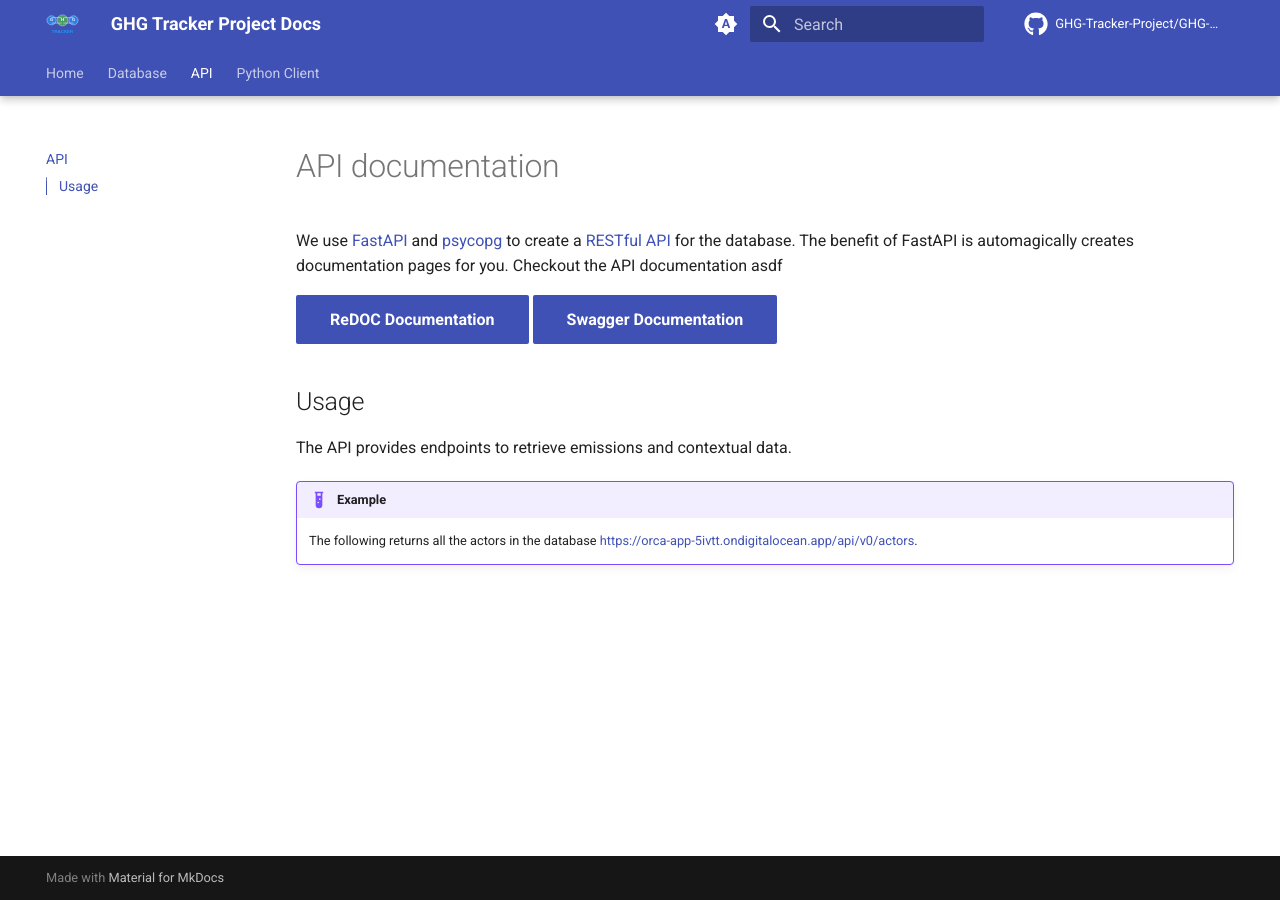
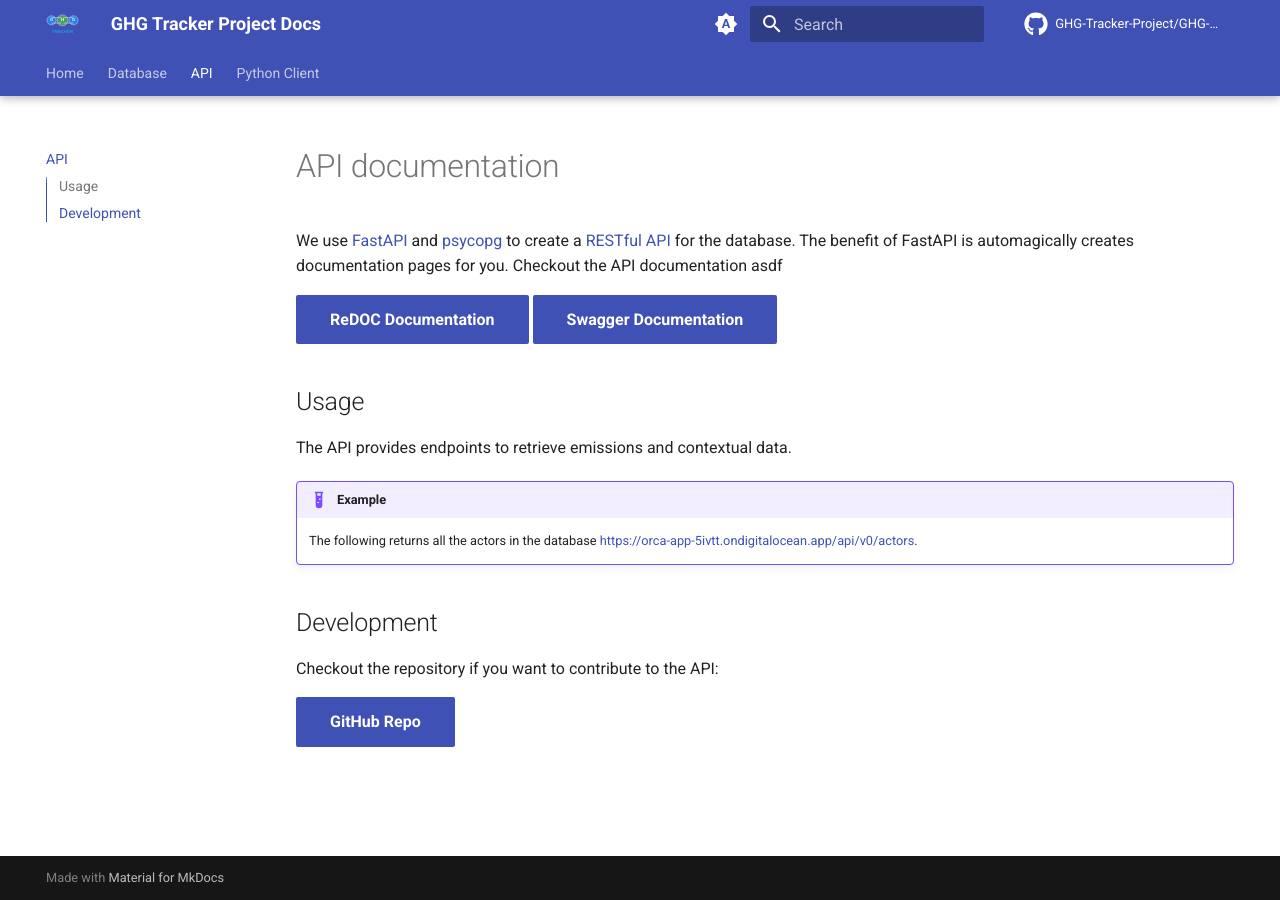
Before and after one commit to GHG-Tracker-Project/GHG-Tracker-Project.github.io, an MkDocs documentation site: the page built from docs/api.md, in a window 1280 px wide. Built offline with MkDocs 1.6.1 and Material for MkDocs 9.7.7, drawn with Linux system fonts in a browser that asks for light colours; comment, search, counter and statistics services are not loaded.

Commit message:
feat: add url to api page

```diff
--- a/docs/api.md
+++ b/docs/api.md
@@ -12,3 +12,9 @@ The API provides endpoints to retrieve emissions and contextual data.
 !!! example
 
     The following returns all the actors in the database [https://orca-app-5ivtt.ondigitalocean.app/api/v0/actors](https://orca-app-5ivtt.ondigitalocean.app/api/v0/actors).
+
+## Development
+
+Checkout the repository if you want to contribute to the API:
+
+[GitHub Repo](https://github.com/GHG-Tracker-Project/ledger-database/tree/dev/api){ .md-button .md-button--primary }
```
